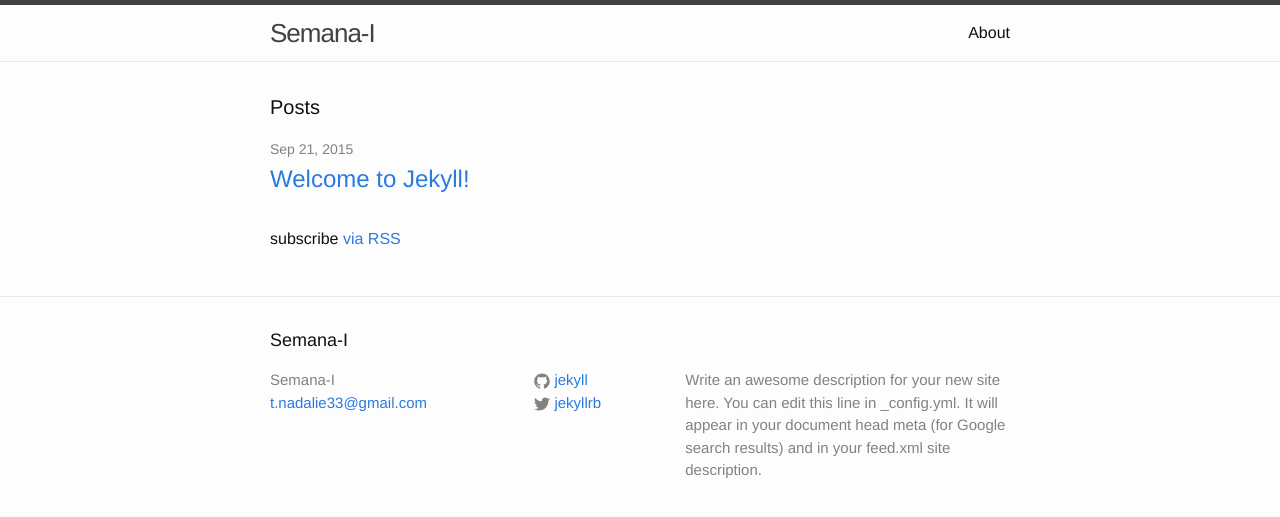
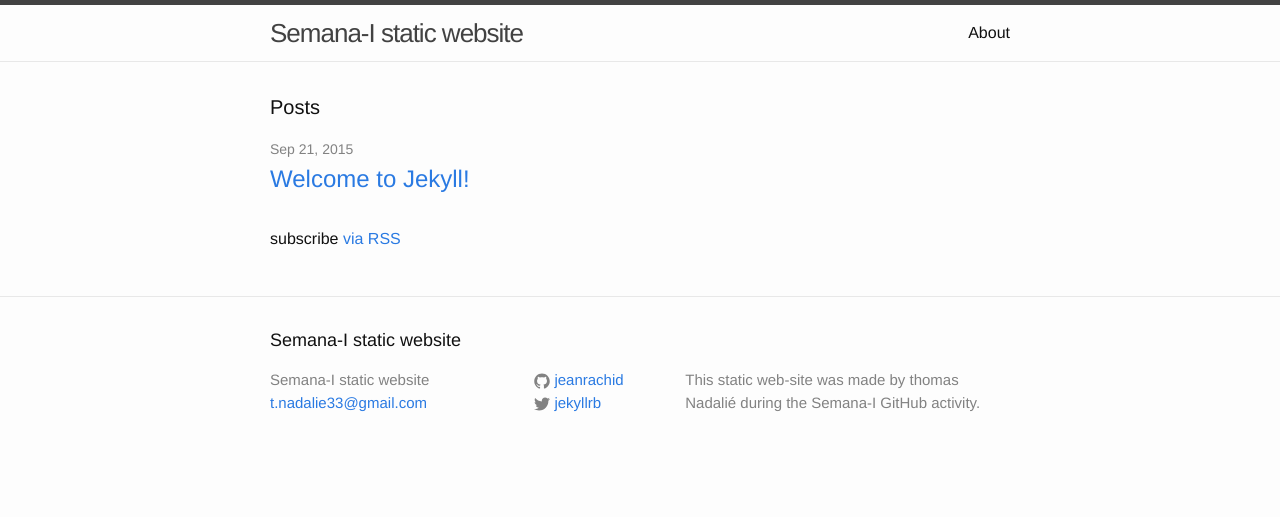
Before and after one commit to jeanrachid/github_semanaI, a Jekyll site: the page built from index.html, in a window 1280 px wide. Shown: the top 517 px of the page. Built offline with Jekyll 4.4.1, drawn with Linux system fonts in a browser that asks for light colours.

Commit message:
html update

```diff
--- a/_config.yml
+++ b/_config.yml
@@ -1,14 +1,12 @@
 # Site settings
-title: Semana-I
+title: Semana-I static website
 email: t.nadalie33@gmail.com
 description: > # this means to ignore newlines until "baseurl:"
-  Write an awesome description for your new site here. You can edit this
-  line in _config.yml. It will appear in your document head meta (for
-  Google search results) and in your feed.xml site description.
+  This static web-site was made by thomas Nadalié during the Semana-I GitHub activity.
 baseurl: "/github_semanaI" # the subpath of your site, e.g. /blog/
 url: "http://jeanrachid.github.io" # the base hostname & protocol for your site
 twitter_username: jekyllrb
-github_username:  jekyll
+github_username:  jeanrachid
 
 # Build settings
 markdown: kramdown
```
